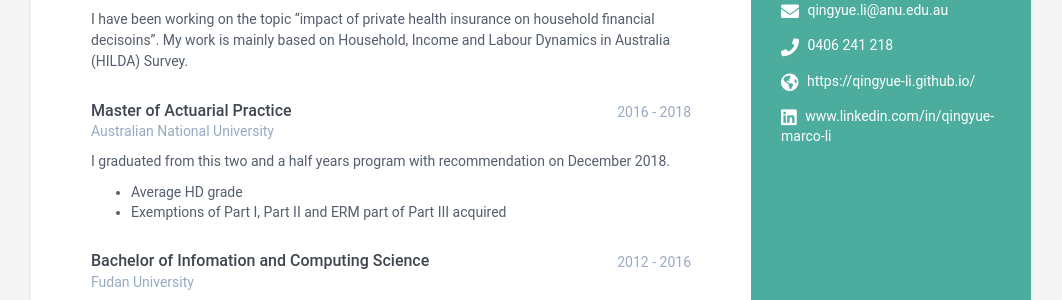
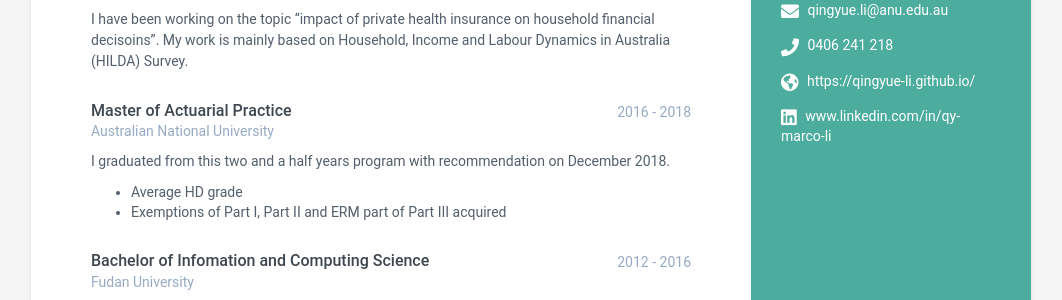
Before and after one commit to qingyue-li/qingyue-li.github.io, a Jekyll site: the page built from index.html, in a window 1280 px wide. Shown: the part 333-633 px from the top of the page, without its empty margins (109-1171 px from the left). Built offline with Jekyll 4.4.1, drawn with Linux system fonts in a browser that asks for light colours.

Commit message:
Update data.yml

```diff
--- a/_data/data.yml
+++ b/_data/data.yml
@@ -15,7 +15,7 @@ sidebar:
     email: qingyue.li@anu.edu.au
     phone: 0406 241 218
     website: https://qingyue-li.github.io/
-    linkedin: www.linkedin.com/in/qingyue-marco-li
+    linkedin: www.linkedin.com/in/qy-marco-li
     github:
     gitlab:
     bitbucket:
```
